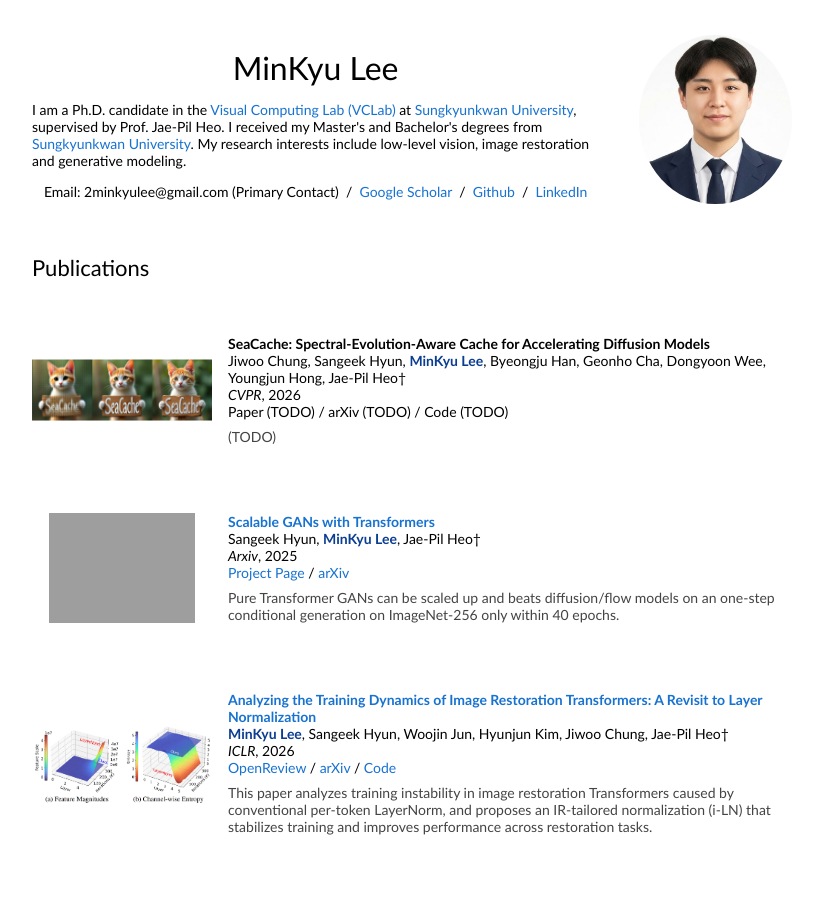
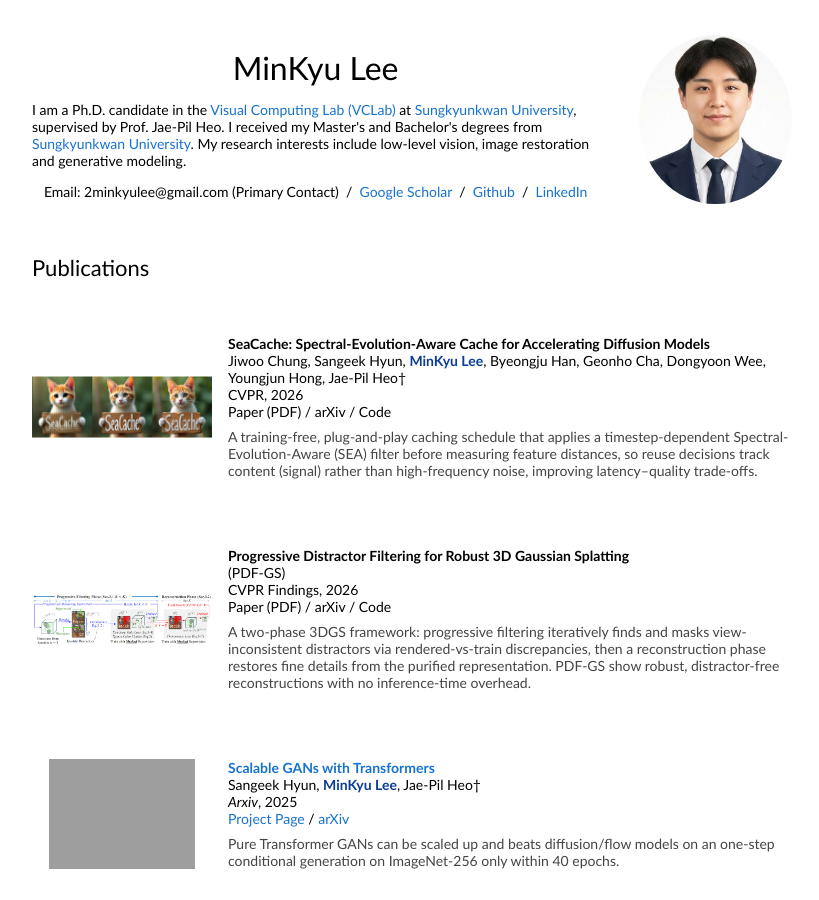
Before and after one commit to 2minkyulee/2minkyulee.github.io, a Jekyll site: the page built from index.md, in a window 1280 px wide and 900 px high. Shown: the whole window, without its empty margins (228-1047 px from the left). Built offline with Jekyll 4.4.1, drawn with Linux system fonts in a browser that asks for light colours; grey boxes are pictures that could not be loaded.

Commit message:
Add CVPR2026 SeaCache and PDF-GS entries; clean summaries

```diff
--- a/_layouts/home.html
+++ b/_layouts/home.html
@@ -62,20 +62,38 @@
                     <br>
                     Jiwoo Chung, Sangeek Hyun, <span class="author-highlight">MinKyu Lee</span>, Byeongju Han, Geonho Cha, Dongyoon Wee, Youngjun Hong, Jae-Pil Heo&dagger;
                     <br>
-                    <em>CVPR</em>, 2026
-                    <br>
-                    Paper (TODO)
-                    /
-                    arXiv (TODO)
-                    /
-                    Code (TODO)
-                    <p class="paper-summary">
-                      (TODO)
-                    </p>
+                      CVPR, 2026
+                      <br>
+                      Paper (PDF) / arXiv / Code
+                      <p class="paper-summary">
+                        A training-free, plug-and-play caching schedule that applies a timestep-dependent Spectral-Evolution-Aware (SEA) filter before measuring feature distances, so reuse decisions track content (signal) rather than high-frequency noise, improving latency–quality trade-offs.
+                      </p>
                   </div>
                 </div>
               </td>
             </tr>
+
+              <tr>
+                <td style="padding:20px;width:100%;vertical-align:middle">
+                  <div class="pub-card">
+                    <div class="pub-media">
+                      <img src="static/images/CVPR2026_PDF.png" alt="CVPR Findings 2026 PDF-GS thumbnail">
+                    </div>
+                    <div class="pub-body">
+                      <span class="papertitle">Progressive Distractor Filtering for Robust 3D Gaussian Splatting</span>
+                      <br>
+                      (PDF-GS)
+                      <br>
+                      CVPR Findings, 2026
+                      <br>
+                      Paper (PDF) / arXiv / Code
+                      <p class="paper-summary">
+                        A two-phase 3DGS framework: progressive filtering iteratively finds and masks view-inconsistent distractors via rendered-vs-train discrepancies, then a reconstruction phase restores fine details from the purified representation. PDF-GS show robust, distractor-free reconstructions with no inference-time overhead.
+                      </p>
+                    </div>
+                  </div>
+                </td>
+              </tr>
 
             <tr>
               <td style="padding:20px;width:100%;vertical-align:middle">
```
Also changed, not shown: static/images/image.png (added).
